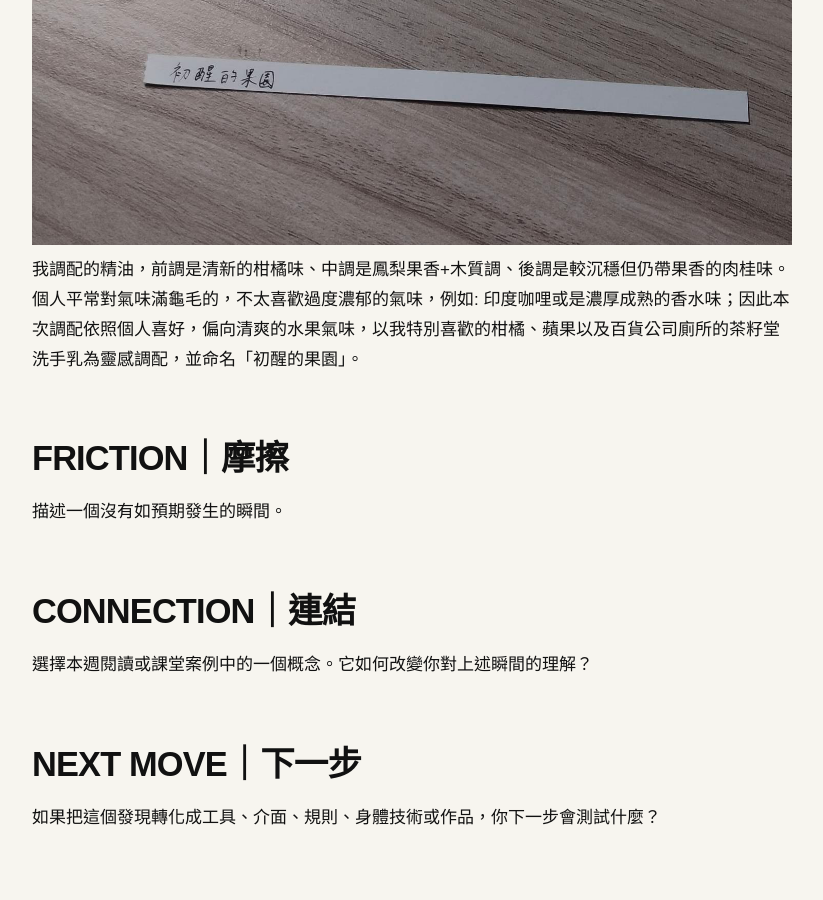
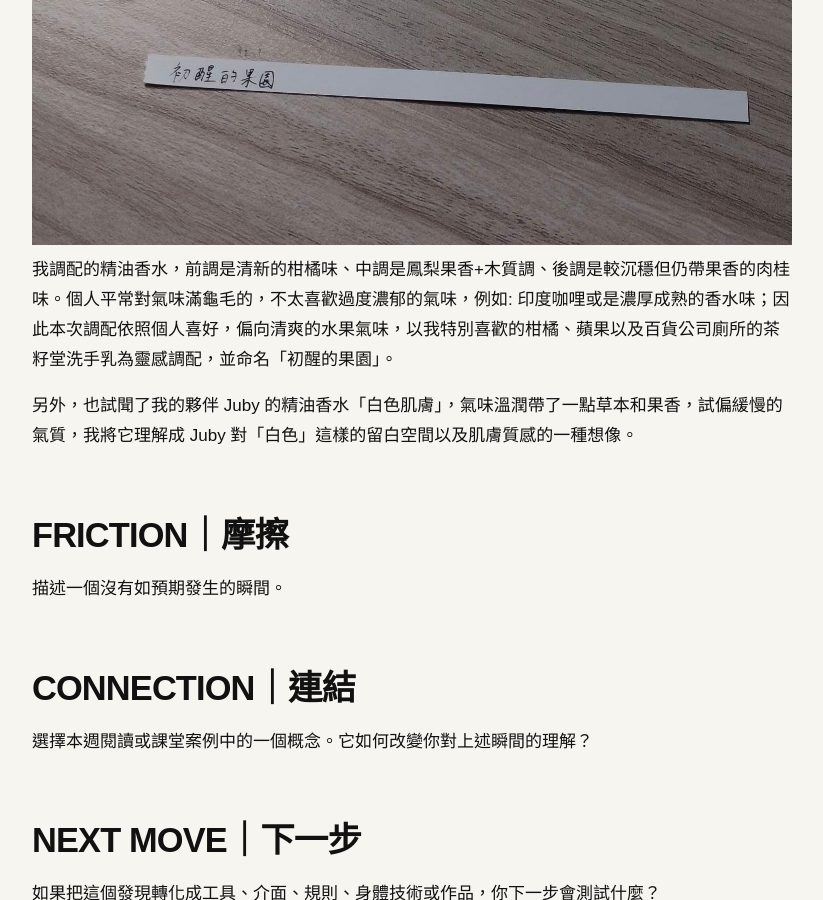
Before and after one commit to ivyjih/fieldworkarchive, a Jekyll site: the page built from weeks/week-04.md, in a window 1280 px wide and 900 px high, scrolled down 1415 px. Shown: the whole window, without its empty margins (48-871 px from the left). Built offline with Jekyll 4.4.1, drawn with Linux system fonts in a browser that asks for light colours.

Commit message:
Update week-04.md

```diff
--- a/weeks/week-04.md
+++ b/weeks/week-04.md
@@ -15,7 +15,9 @@ permalink: /weeks/week-04/
 試聞 22 種不同精油的個人嗅覺紀錄，好期待答案揭曉。
 
 ![精油]({{ '/assets/images/essentialoil0929.jpg' | relative_url }})
-我調配的精油，前調是清新的柑橘味、中調是鳳梨果香+木質調、後調是較沉穩但仍帶果香的肉桂味。個人平常對氣味滿龜毛的，不太喜歡過度濃郁的氣味，例如: 印度咖哩或是濃厚成熟的香水味；因此本次調配依照個人喜好，偏向清爽的水果氣味，以我特別喜歡的柑橘、蘋果以及百貨公司廁所的茶籽堂洗手乳為靈感調配，並命名「初醒的果園」。
+我調配的精油香水，前調是清新的柑橘味、中調是鳳梨果香+木質調、後調是較沉穩但仍帶果香的肉桂味。個人平常對氣味滿龜毛的，不太喜歡過度濃郁的氣味，例如: 印度咖哩或是濃厚成熟的香水味；因此本次調配依照個人喜好，偏向清爽的水果氣味，以我特別喜歡的柑橘、蘋果以及百貨公司廁所的茶籽堂洗手乳為靈感調配，並命名「初醒的果園」。
+
+另外，也試聞了我的夥伴 Juby 的精油香水「白色肌膚」，氣味溫潤帶了一點草本和果香，試偏緩慢的氣質，我將它理解成 Juby 對「白色」這樣的留白空間以及肌膚質感的一種想像。
 
 ## FRICTION｜摩擦
 
```
